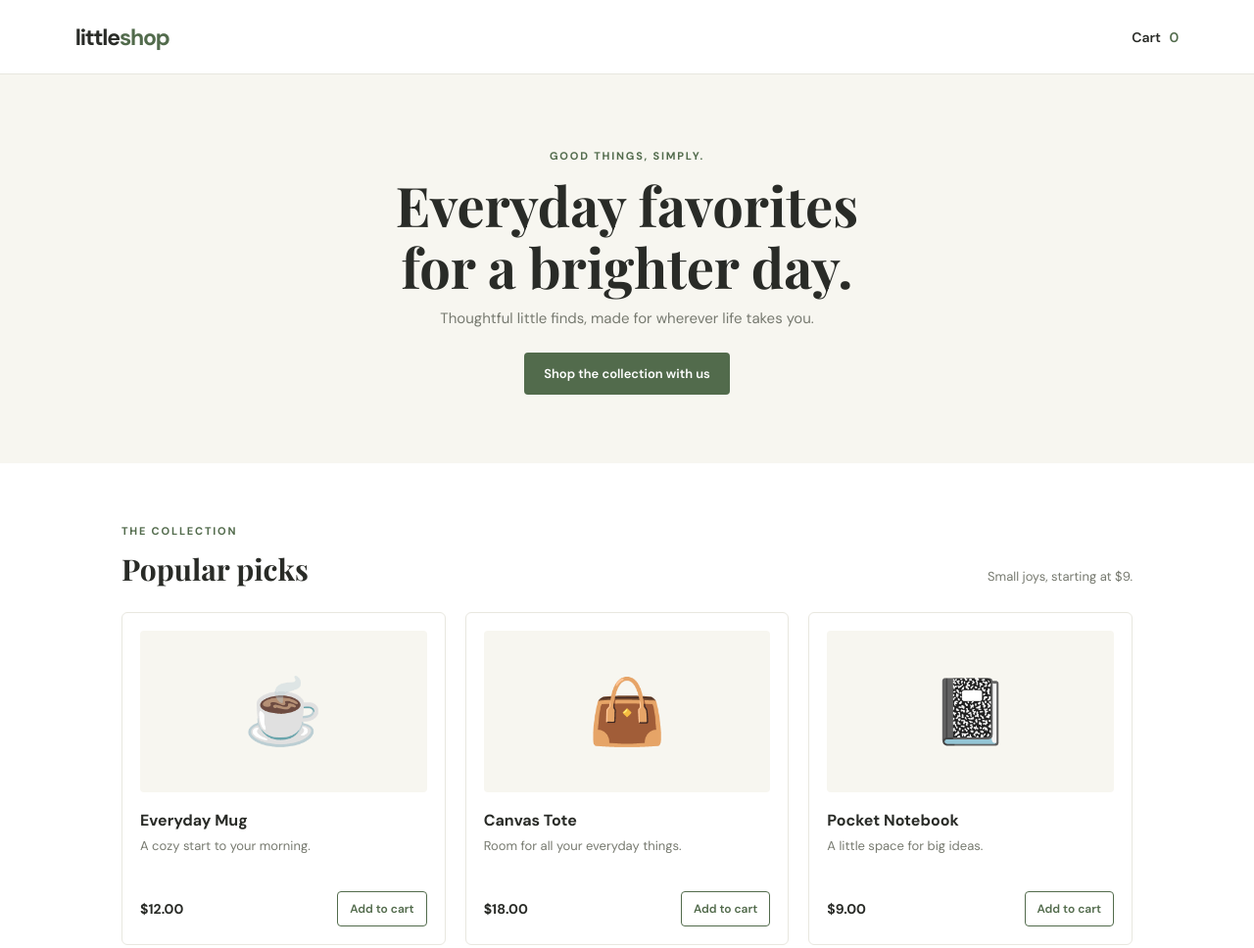
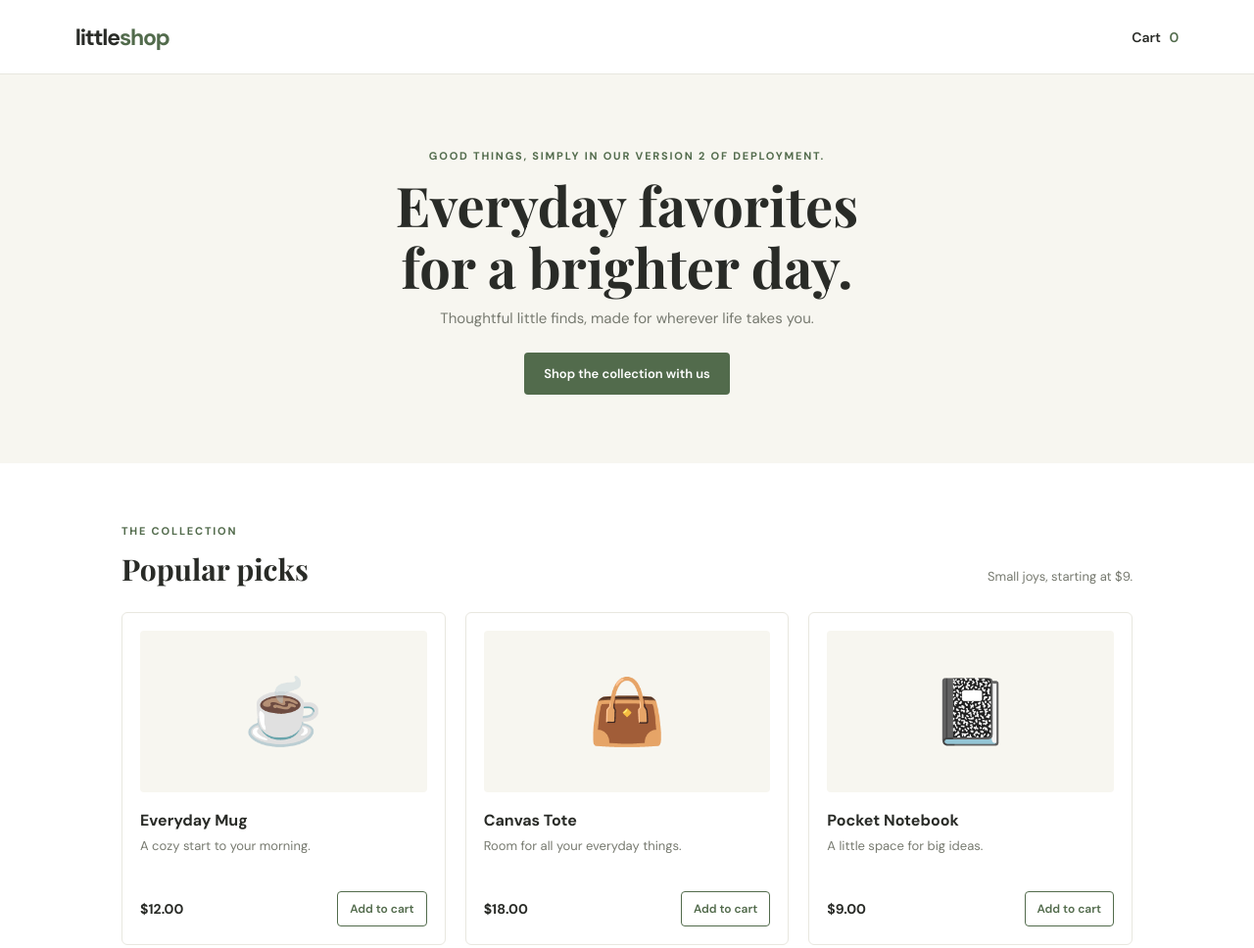
Before and after one commit to VishwajitS7/POE-DevOps, a website: page public/index.html in a window 1280 px wide. Shown: the top 968 px of the page at 98% size. Drawn offline with nearby package versions, Linux system fonts and the light colour scheme.

Commit message:
index changes

```diff
--- a/public/index.html
+++ b/public/index.html
@@ -15,7 +15,7 @@
 
     <main>
       <section class="hero">
-        <p class="eyebrow">Good things, simply.</p>
+        <p class="eyebrow">Good things, simply in our version 2 of deployment.</p>
         <h1>Everyday favorites<br>for a brighter day.</h1>
         <p>Thoughtful little finds, made for wherever life takes you.</p>
         <a class="shop-button" href="#shop">Shop the collection with us</a>
```
